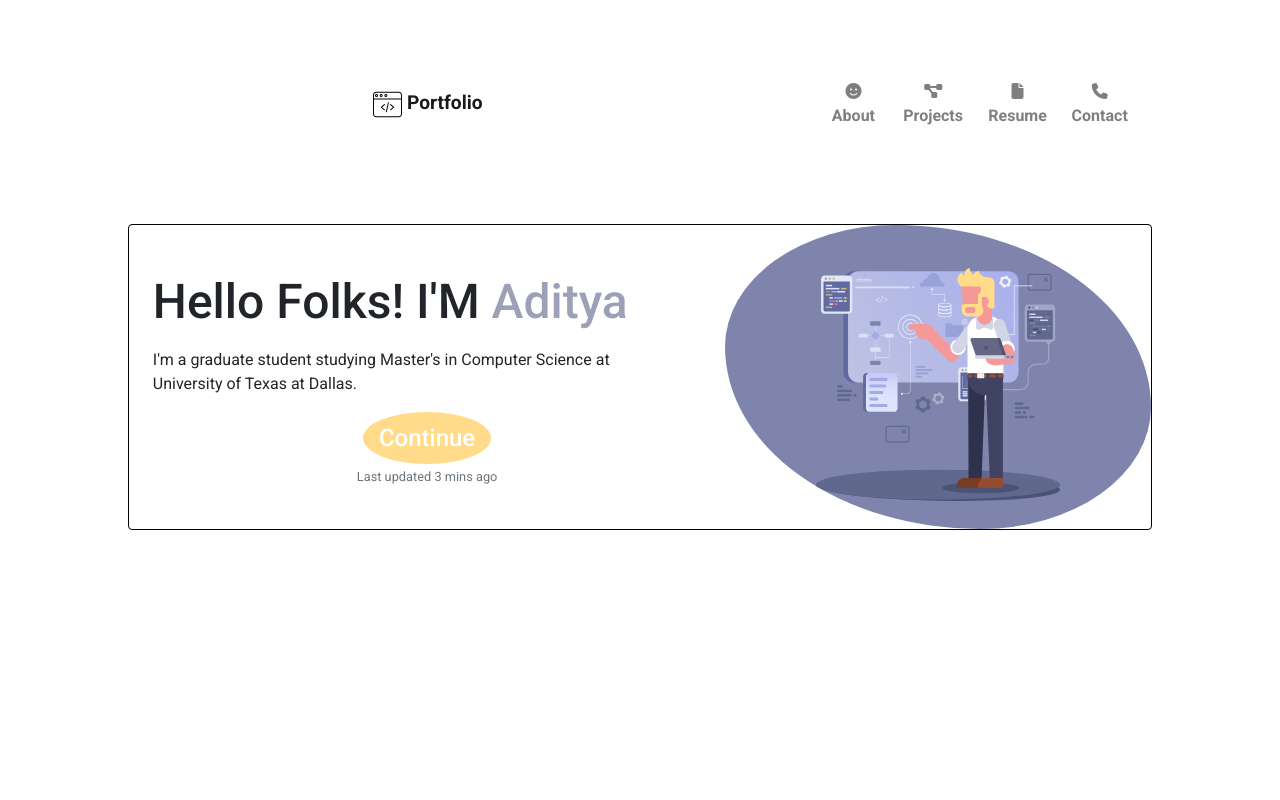
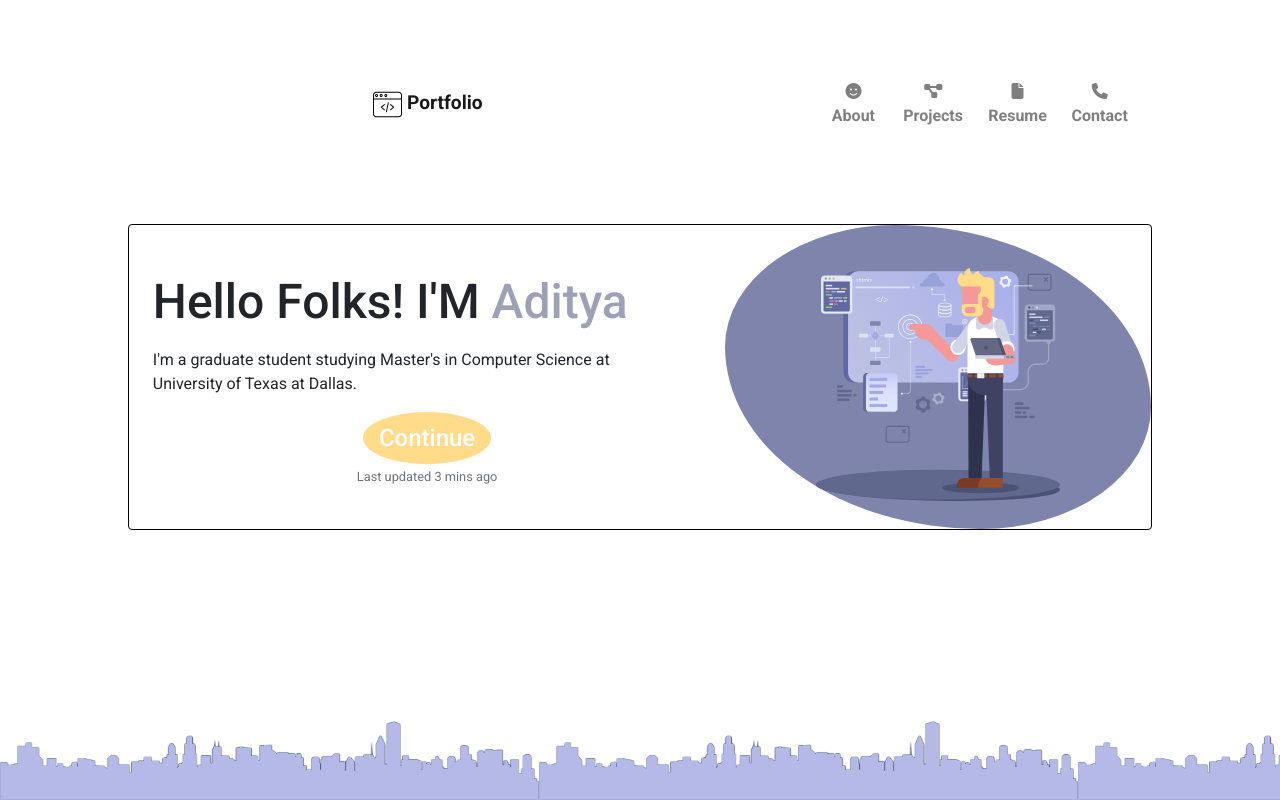
Before and after one commit to adityamathur97/Portfolio, a React (Create React App) app: page / in a window 1280 px wide. Built offline with nearby package versions, Linux system fonts and the light colour scheme.

Commit message:
added SkyLine component to page

```diff
--- a/src/App.js
+++ b/src/App.js
@@ -3,12 +3,16 @@ import './App.css';
 
 import NavBar from './components/NavBar';
 import About from './components/About';
+import SkyLine from './components/SkyLine';
 
 function App() {
 	return (
 		<div className="App">
 			<NavBar />
-			<About />
+			<div className="bodyContent">
+				<About />
+			</div>
+			<SkyLine />
 		</div>
 	);
 }
```
